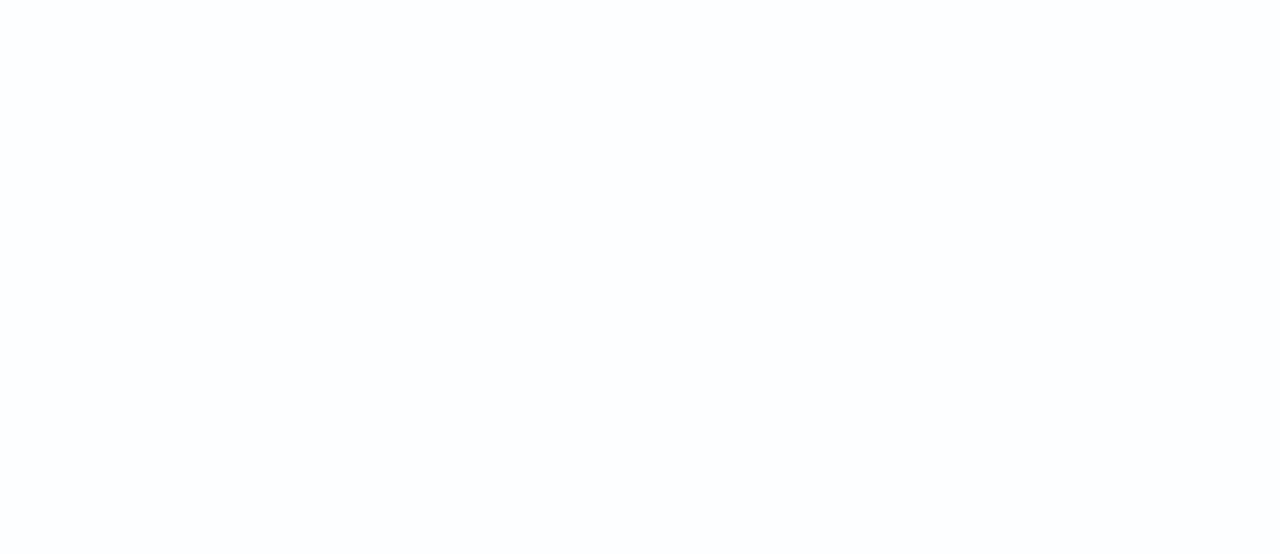
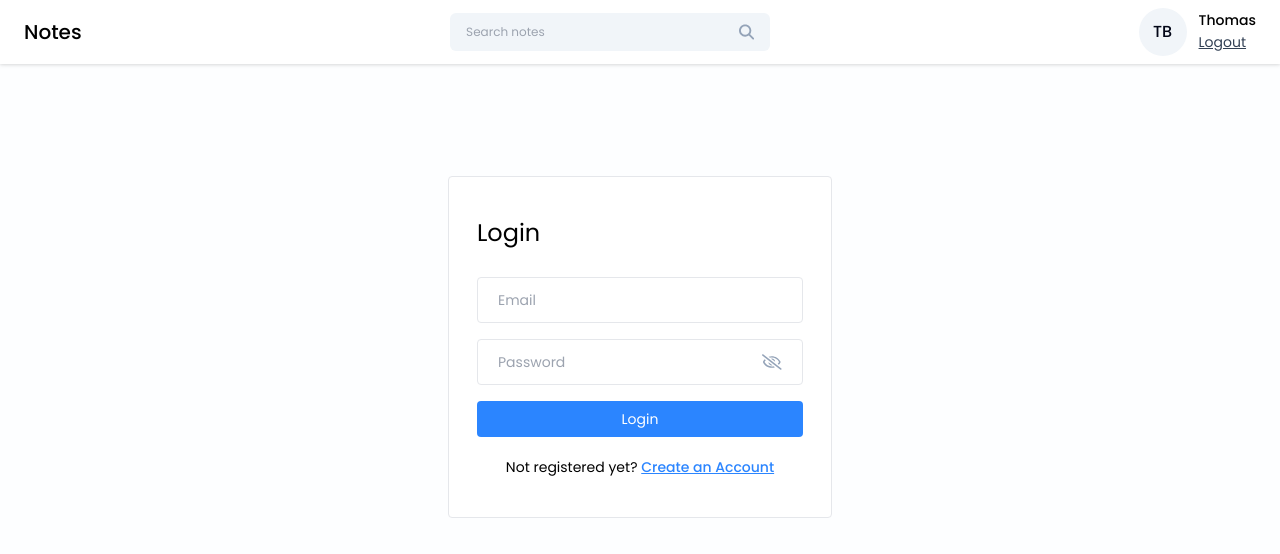
Before and after one commit to ThomasBrets/notesApp, a React (Vite) app in the folder front/: page /auth/login in a window 1280 px wide. Before the commit this address had no page. Shown: the top 554 px of the page. Built offline with nearby package versions, Linux system fonts and the light colour scheme.

Commit message:
/auth/login works

```diff
--- a/front/src/App.jsx
+++ b/front/src/App.jsx
@@ -8,7 +8,7 @@
   return (
     <Routes>
       <Route exact path="/" element={<Home />} />
-      <Route exact path="/login" element={<Login />} />
+      <Route exact path="/auth/login" element={<Login />} />
       <Route exact path="/signUp" element={<SignUp />} />
     </Routes>
   );
--- a/front/src/components/Navbar.jsx
+++ b/front/src/components/Navbar.jsx
@@ -9,7 +9,7 @@
   const navigate = useNavigate();
 
   const onLogout = () => {
-    navigate("/login");
+    navigate("/auth/login");
   };
 
   const handleSearch = () => {};
--- a/front/src/pages/Login/Login.jsx
+++ b/front/src/pages/Login/Login.jsx
@@ -35,7 +35,7 @@
 
     try {
       // Llamada a la API de login
-      const response = await axiosInstance.post('/auth/login', {
+      const response = await axiosInstance.post("/auth/login", {
         email,
         password,
       });
```
